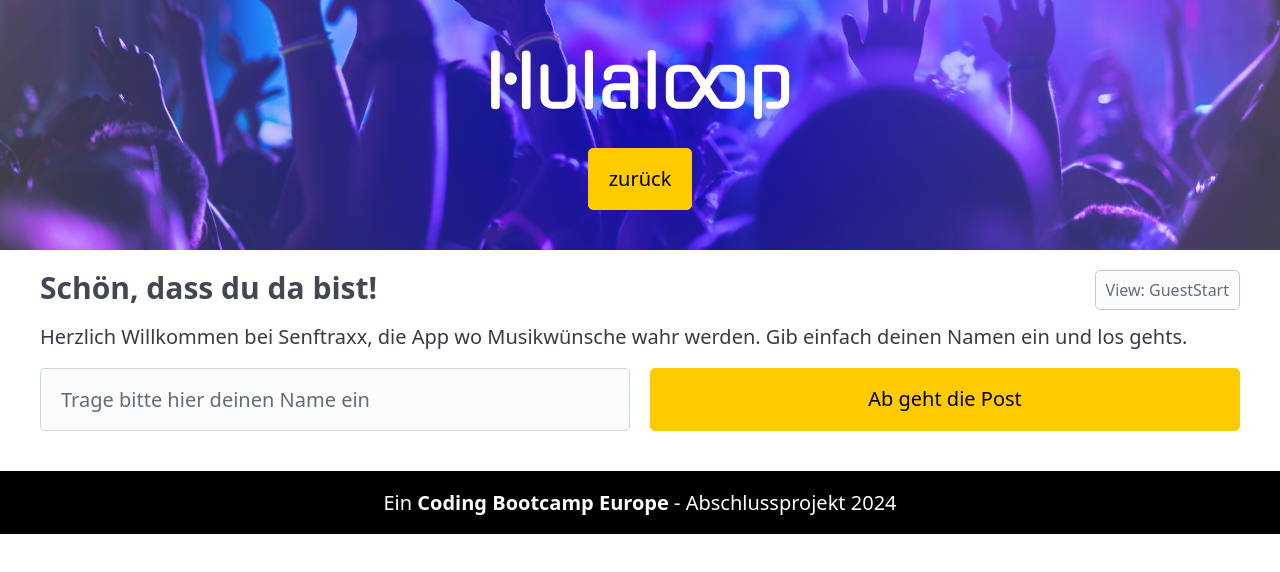
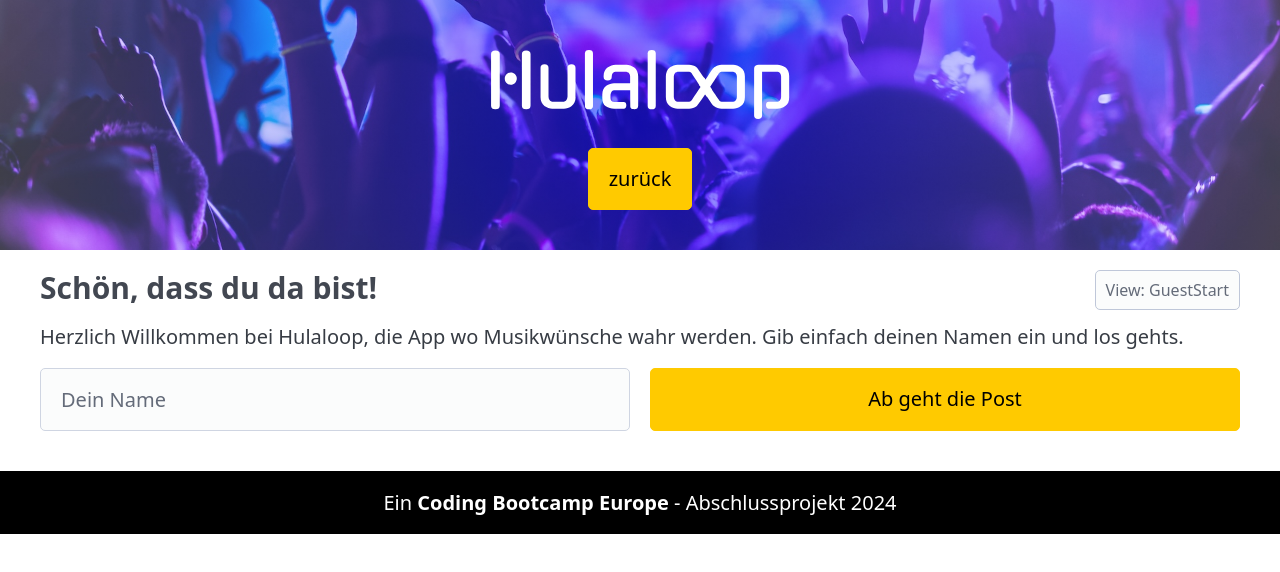
Before and after one commit to coding-bootcamps-eu/final-project-tz-2023-08-track-stack, a Vue app: page /guest-start in a window 1280 px wide. Shown: the top 572 px of the page. Built offline with nearby package versions, Linux system fonts and the light colour scheme.

Commit message:
feat: guest is able to log in

```diff
--- a/src/views/guest/GuestOverview.vue
+++ b/src/views/guest/GuestOverview.vue
@@ -1,6 +1,6 @@
 <template>
   <small>View: GuestOverview</small>
-  <h2>Hallo NAME!</h2>
+  <h2>Hallo {{ this.guestData.name }}!</h2>
   <p>
     Hier bist du auf deinem Dashboard. Du kannst dir Wünsche erfüllen oder auf bestehende Wünsche
     deine Stimme abgeben.
@@ -10,4 +10,31 @@
     <router-link to="/wishlist"><button>Zur Wunschliste</button></router-link>
   </div>
 </template>
-<style></style>
+
+<script>
+export default {
+  data() {
+    return {
+      guestData: null // Hier werden die Daten aus dem Local Storage gespeichert
+    }
+  },
+
+  created() {
+    // Die gespeicherten Daten aus dem Local Storage holen
+    this.getGuestDataFromLocalStorage()
+  },
+
+  methods: {
+    getGuestDataFromLocalStorage() {
+      // Versuche, die gespeicherten Daten aus dem Local Storage abzurufen
+      const guestDataInLocalStorage = localStorage.getItem('guestData')
+
+      // Überprüfen, ob gespeicherte Daten da sind
+      if (guestDataInLocalStorage) {
+        // Die gespeicherten Daten in JavaScript-Daten umwandeln
+        this.guestData = JSON.parse(guestDataInLocalStorage)
+      }
+    }
+  }
+}
+</script>
--- a/src/views/guest/GuestStart.vue
+++ b/src/views/guest/GuestStart.vue
@@ -2,18 +2,53 @@
   <small>View: GuestStart</small>
   <h3>Schön, dass du da bist!</h3>
   <p>
-    Herzlich Willkommen bei Senftraxx, die App wo Musikwünsche wahr werden. Gib einfach deinen Namen
+    Herzlich Willkommen bei Hulaloop, die App wo Musikwünsche wahr werden. Gib einfach deinen Namen
     ein und los gehts.
   </p>
-  <form @submit.prevent>
+  <form @submit.prevent="submitGuestForm">
     <div class="grid">
       <label class="hidden" for="guest-name">Dein Name:</label>
-      <input type="text" name="guest-name" placeholder="Trage bitte hier deinen Name ein" />
       <input
-        @click="this.$router.push({ path: '/guest-overview' })"
-        type="submit"
-        value="Ab geht die Post"
+        type="text"
+        name="guest-name"
+        id="guest-name"
+        :placeholder="placeholderText"
+        v-model="inputGuestName"
       />
+      <input type="submit" value="Ab geht die Post" />
     </div>
   </form>
 </template>
+
+<script>
+export default {
+  data() {
+    return {
+      inputGuestName: '',
+      placeholderText: 'Dein Name'
+    }
+  },
+
+  methods: {
+    submitGuestForm() {
+      // Überprüfen, ob ein Name eingegeben wurde
+      if (this.inputGuestName.trim() !== '') {
+        // Vergib eine ID
+        const guestId = Date.now()
+
+        // Daten im Local Storage speichern
+        const guestData = {
+          id: guestId,
+          name: this.inputGuestName.trim()
+        }
+        localStorage.setItem('guestData', JSON.stringify(guestData))
+
+        // Weiter zur Gästeübersicht
+        this.$router.push({ path: '/guest-overview' })
+      } else {
+        alert('Bitte gib deinen Namen ein.')
+      }
+    }
+  }
+}
+</script>
```
